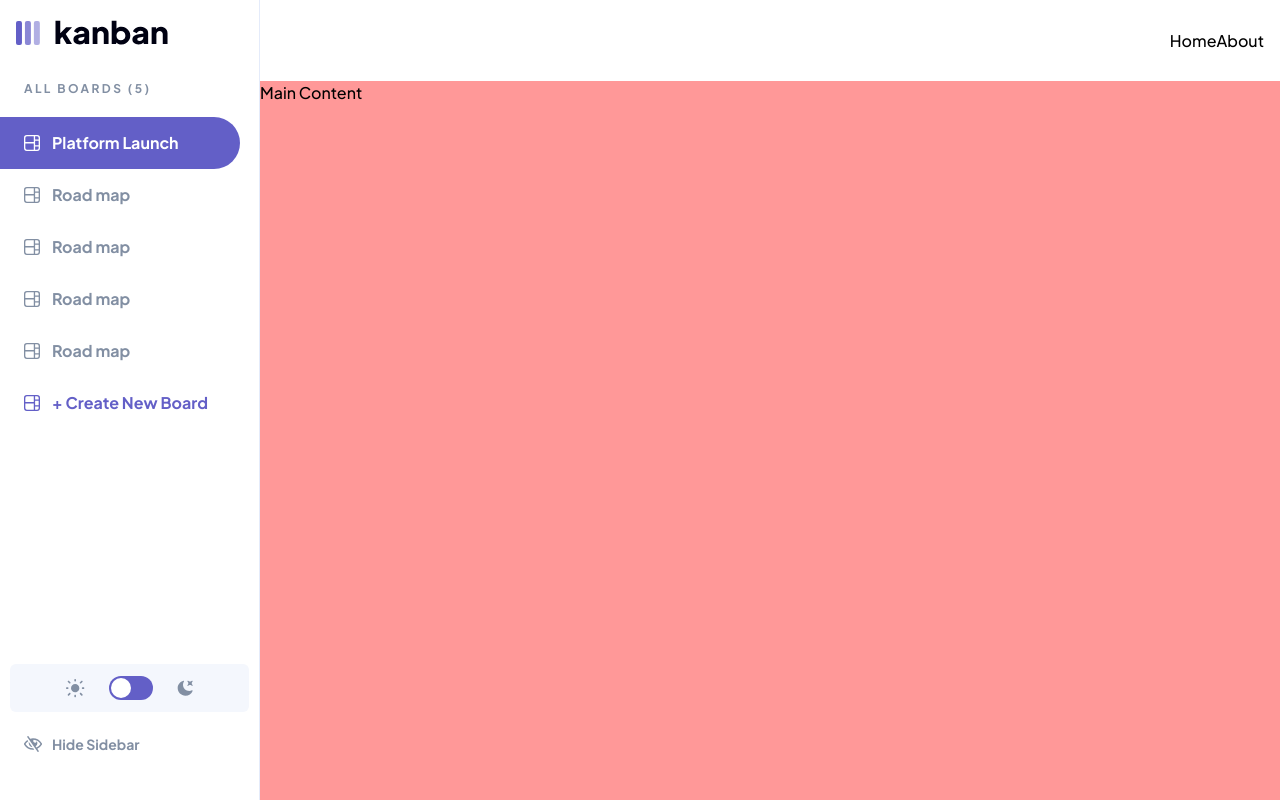
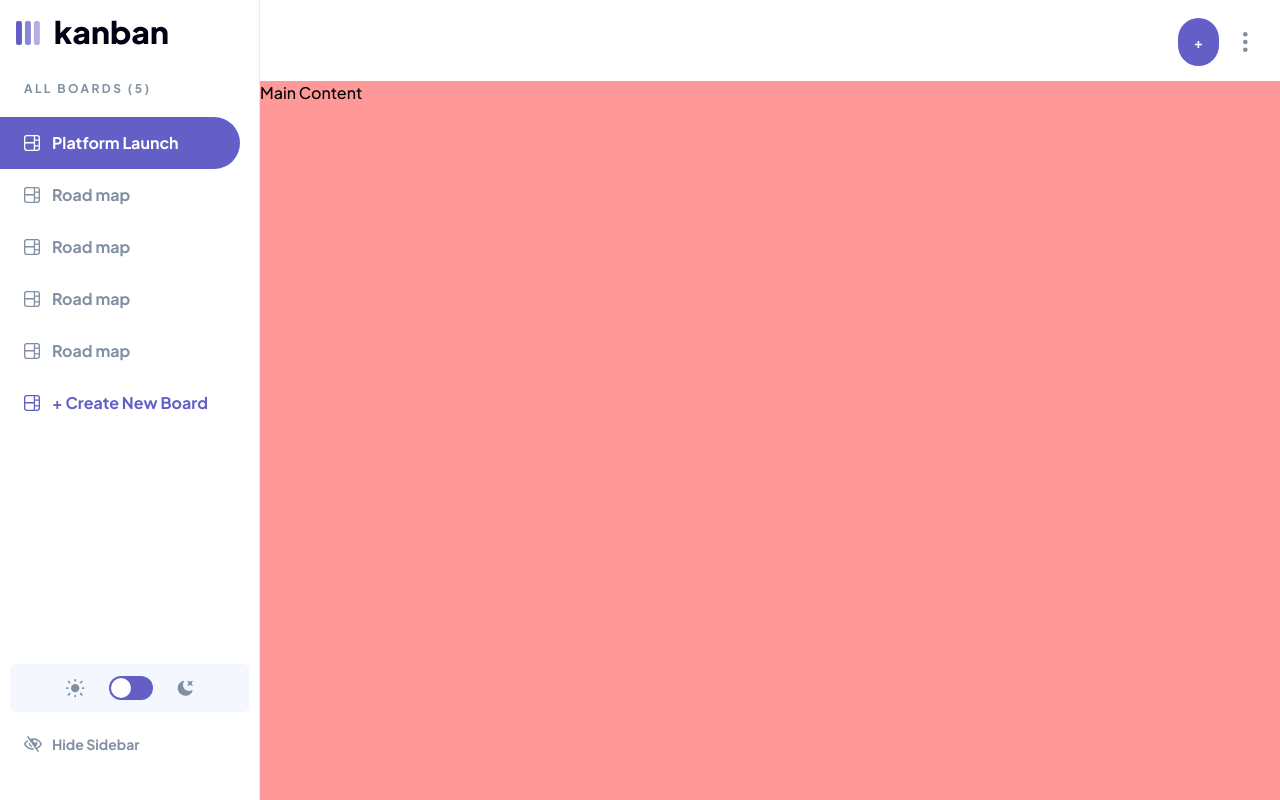
Before and after one commit to BrunoAST/kanban, a Next.js app: page / in a window 1280 px wide. Built offline with nearby package versions, Linux system fonts and the light colour scheme.

Commit message:
refactor: create topnav component

```diff
--- a/src/app/components/menu/index.tsx
+++ b/src/app/components/menu/index.tsx
@@ -7,6 +7,7 @@ import ToggleTheme from '@/lib/toggle-theme';
 import Link from 'next/link';
 import { usePathname } from 'next/navigation';
 import Icons from '@/lib/icons';
+import TopNav from './top-nav';
 
 type MenuProps = {
   children: ReactNode;
@@ -22,32 +23,7 @@ export default function Menu({ children }: MenuProps) {
 
   return (
     <div className={`${styles.grid} w-full h-screen bg-red-100 dark:bg-grey-600`}>
-      <nav
-        id={styles.nav}
-        className="p-4 bg-white items-center"
-      >
-        <Logo
-          id={styles.logo}
-          className="md:hidden"
-        />
-
-        <div
-          id={styles.board}
-          className="md:hidden inline-flex items-center gap-2 ml-4 text-grey-700"
-        >
-          Platform Launch
-          <Icons name="chevron-down" classes="stroke-purple-200" />
-        </div>
-
-        <ul
-          id={styles.actions}
-          className="flex place-content-end"
-        >
-          <li><a href="#">Home</a></li>
-          <li><a href="#">About</a></li>
-        </ul>
-      </nav>
-
+      <TopNav />
       <aside
         id={styles.side}
         className="hidden md:grid border-r border-grey-200 dark:border-grey-400 bg-white dark:bg-grey-500"
--- /dev/null
+++ b/src/app/components/menu/top-nav.tsx
@@ -0,0 +1,64 @@
+import Icons from '@/lib/icons';
+import React from 'react';
+import Logo from './logo';
+import styles from './index.module.css';
+import Button from '@/lib/button';
+import Menu from '@/lib/menu';
+import usePlatformDetector from '@/hooks/use-platform-detector';
+
+const menuOptions = [
+  {
+    title: 'Edit Board',
+    onClick: () => console.log('Edit clicked'),
+    classes: 'text-grey-300'
+  },
+  {
+    title: 'Delete Board',
+    onClick: () => console.log('Delete clicked'),
+    classes: 'text-red-200'
+  }
+];
+
+export default function TopNav(): JSX.Element {
+  const platform = usePlatformDetector();
+
+  function taskButtonLabel(): string {
+    if (platform !== 'mobile') {
+      return '+ Add New Task';
+    }
+    return ' + ';
+  }
+
+  return (
+    <nav
+      id={styles.nav}
+      className="p-4 bg-white dark:bg-grey-500 items-center"
+    >
+      <Logo
+        id={styles.logo}
+        className="md:hidden"
+      />
+
+      <div
+        id={styles.board}
+        className="md:hidden inline-flex items-center gap-2 ml-4 text-grey-700"
+      >
+        Platform Launch
+        <Icons name="chevron-down" classes="stroke-purple-200" />
+      </div>
+
+      <div
+        id={styles.actions}
+        className="flex place-content-end items-center gap-2"
+      >
+        <Button
+          label={taskButtonLabel()}
+          variant="primary"
+          onClick={() => console.log('Add new task clicked')}
+        />
+
+        <Menu options={menuOptions} classes="left-[-160px] top-[60px]" />
+      </div>
+    </nav>
+  );
+}
```
